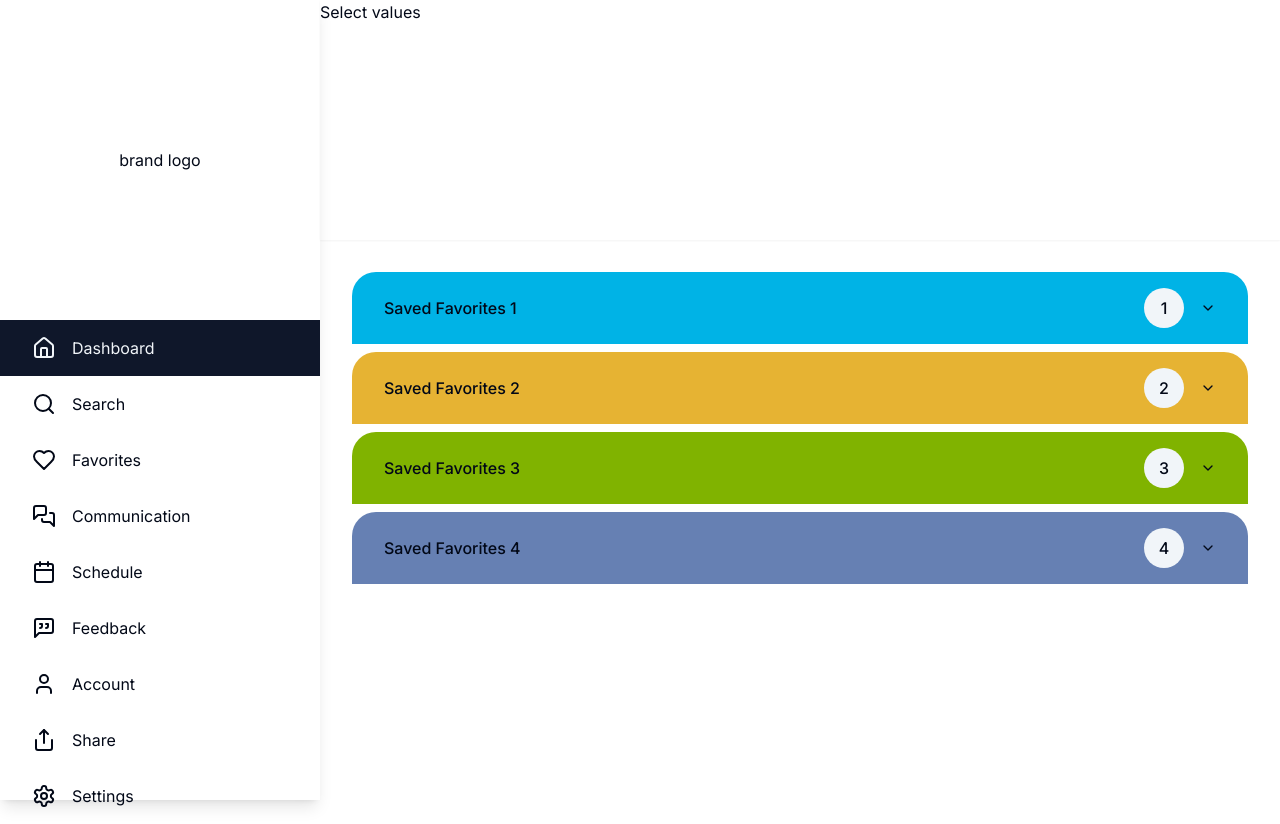
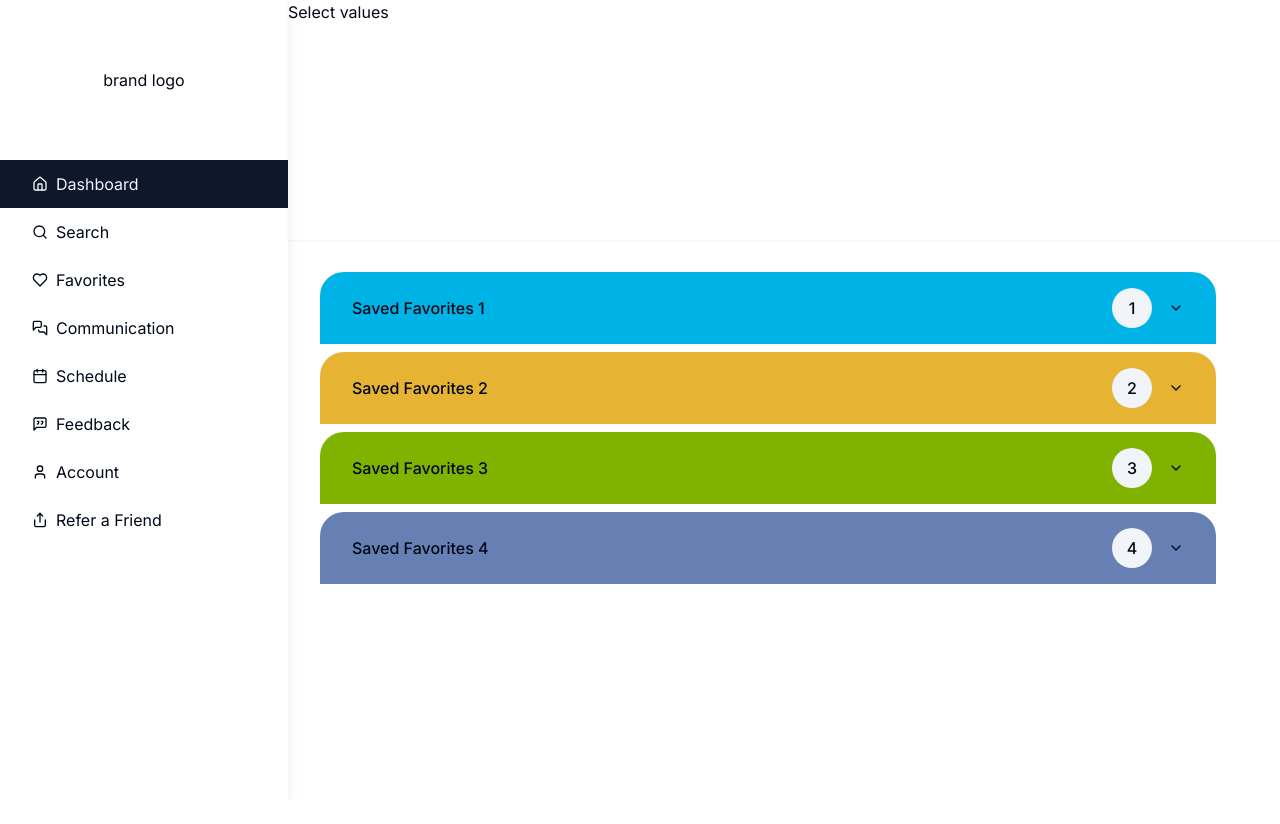
Before and after one commit to yogeshbisht/houzireal-fe, a Next.js app: page /client/dashboard in a window 1280 px wide. After the commit the page ends 800 px from the top, so only its background shows below. Built offline with nearby package versions, Linux system fonts and the light colour scheme.

Commit message:
set states for displaying and hiding list an dmap

```diff
--- a/app/client/layout.tsx
+++ b/app/client/layout.tsx
@@ -5,7 +5,7 @@ import SearchBar from "@/components/common/search-bar";
 const ClientLayout = ({ children }: { children: React.ReactNode }) => {
   return (
     <div className="flex">
-      <div className="relative z-10 hidden h-screen w-80 shadow-lg sm:block">
+      <div className="relative z-10 hidden h-screen w-72 shadow-lg sm:block">
         <Sidebar type="client" />
       </div>
       <div className="flex-1">
--- /dev/null
+++ b/app/client/search/components/left-content.tsx
@@ -0,0 +1,50 @@
+"use client";
+
+import { useState } from "react";
+import { cn } from "@/lib/utils";
+import LoaderButton from "@/components/shared/loader-button";
+
+const LeftContent = () => {
+  const [hideMap, setHideMap] = useState(false);
+  const [hideResult, setHideResult] = useState(true);
+
+  return (
+    <div className="grid grid-cols-12">
+      <div className="col-span-9 text-left xl:col-span-8">
+        <div className="flex items-center">
+          <div
+            className={cn("my-4 flex-1 cursor-pointer font-medium", {
+              "opacity-50 select-none cursor-not-allowed pointer-events-none":
+                hideResult,
+            })}
+            onClick={() => {
+              setHideMap(!hideMap);
+            }}
+          >
+            {hideMap ? "Show Map" : "Hide Map"}
+          </div>
+          <div className="relative flex-1">
+            <LoaderButton btnText="Load More" loading={false} />
+          </div>
+        </div>
+      </div>
+      <div className="col-span-3 xl:col-span-4">
+        <div className="flex items-center">
+          <div
+            className={cn("my-4 flex-1 cursor-pointer font-medium", {
+              "opacity-50 select-none cursor-not-allowed pointer-events-none":
+                hideMap,
+            })}
+            onClick={() => {
+              setHideResult(!hideResult);
+            }}
+          >
+            {hideResult ? "Show List" : "Hide List"}
+          </div>
+        </div>
+      </div>
+    </div>
+  );
+};
+
+export default LeftContent;
--- /dev/null
+++ b/app/client/search/page.tsx
@@ -0,0 +1,23 @@
+import LeftContent from "./components/left-content";
+
+async function getSearchResults() {
+  const response = await fetch("https://jsonplaceholder.typicode.com/posts");
+  return await response.json();
+}
+
+const ClientSearchPage = async () => {
+  const data = await getSearchResults();
+
+  if (data?.length) {
+    return (
+      <div className="h-20 w-full py-4">
+        <LeftContent />
+      </div>
+    );
+  }
+  return (
+    <div className="h-20 w-full">{data?.length ? <LeftContent /> : null}</div>
+  );
+};
+
+export default ClientSearchPage;
--- a/components/common/sidebar.tsx
+++ b/components/common/sidebar.tsx
@@ -1,6 +1,7 @@
 "use client";
 
 import { usePathname } from "next/navigation";
+import Link from "next/link";
 import { cn } from "@/lib/utils";
 import { CLIENT_SIDEBAR, AGENT_SIDEBAR } from "@/constants";
 
@@ -9,22 +10,23 @@ const Sidebar = ({ type }: { type: "client" | "agent" }) => {
   const menuItems = type === "client" ? CLIENT_SIDEBAR : AGENT_SIDEBAR;
   return (
     <>
-      <div className="flex h-80 items-center justify-center">brand logo</div>
+      <div className="flex h-40 items-center justify-center">brand logo</div>
       <div className="flex flex-col ">
         {menuItems.map((item, index) => (
+          <Link key={index} href={item.link}>
             <div
-            key={index}
               className={cn(
-              "flex cursor-pointer items-center justify-start px-8 py-4 transition duration-300 hover:bg-secondary",
+                "flex cursor-pointer items-center justify-start px-8 py-3 transition duration-300 hover:bg-secondary",
                 {
                   "bg-primary text-secondary hover:bg-primary hover:text-secondary":
                     pathname === item.link,
                 }
               )}
             >
-            <item.icon className="size-6" />
-            <span className="ml-4">{item.title}</span>
+              <item.icon className="size-4" />
+              <span className="ml-2">{item.title}</span>
             </div>
+          </Link>
         ))}
       </div>
     </>
--- /dev/null
+++ b/components/shared/loader-button.tsx
@@ -0,0 +1,24 @@
+import { Loader2 } from "lucide-react";
+import { Button } from "@/components/ui/button";
+import { cn } from "@/lib/utils";
+
+type LoaderButtonProps = {
+  loading: boolean;
+  btnText: string;
+};
+
+const LoaderButton = ({ loading, btnText }: LoaderButtonProps) => {
+  return (
+    <Button
+      className={cn("min-w-40", {
+        "cursor-not-allowed": loading,
+        "opacity-50": loading,
+      })}
+    >
+      {loading && <Loader2 className="mr-2 size-4 animate-spin" />}
+      {btnText}
+    </Button>
+  );
+};
+
+export default LoaderButton;
--- a/components/ui/button.tsx
+++ b/components/ui/button.tsx
@@ -1,8 +1,8 @@
-import * as React from "react"
-import { Slot } from "@radix-ui/react-slot"
-import { cva, type VariantProps } from "class-variance-authority"
+import * as React from "react";
+import { Slot } from "@radix-ui/react-slot";
+import { cva, type VariantProps } from "class-variance-authority";
 
-import { cn } from "@/lib/utils"
+import { cn } from "@/lib/utils";
 
 const buttonVariants = cva(
   "inline-flex items-center justify-center whitespace-nowrap rounded-md text-sm font-medium ring-offset-background transition-colors focus-visible:outline-none focus-visible:ring-2 focus-visible:ring-ring focus-visible:ring-offset-2 disabled:pointer-events-none disabled:opacity-50",
@@ -23,7 +23,7 @@ const buttonVariants = cva(
         default: "h-10 px-4 py-2",
         sm: "h-9 rounded-md px-3",
         lg: "h-11 rounded-md px-8",
-        icon: "h-10 w-10",
+        icon: "size-10",
       },
     },
     defaultVariants: {
@@ -31,26 +31,26 @@ const buttonVariants = cva(
       size: "default",
     },
   }
-)
+);
 
 export interface ButtonProps
   extends React.ButtonHTMLAttributes<HTMLButtonElement>,
     VariantProps<typeof buttonVariants> {
-  asChild?: boolean
+  asChild?: boolean;
 }
 
 const Button = React.forwardRef<HTMLButtonElement, ButtonProps>(
   ({ className, variant, size, asChild = false, ...props }, ref) => {
-    const Comp = asChild ? Slot : "button"
+    const Comp = asChild ? Slot : "button";
     return (
       <Comp
         className={cn(buttonVariants({ variant, size, className }))}
         ref={ref}
         {...props}
       />
-    )
+    );
   }
-)
-Button.displayName = "Button"
+);
+Button.displayName = "Button";
 
-export { Button, buttonVariants }
+export { Button, buttonVariants };
--- a/constants/index.ts
+++ b/constants/index.ts
@@ -5,7 +5,6 @@ import {
   MessageSquareQuote,
   MessagesSquare,
   Search,
-  Settings,
   Share,
   User,
 } from "lucide-react";
@@ -49,13 +48,8 @@ const CLIENT_SIDEBAR: SidebarItemType[] = [
   },
   {
     icon: Share,
-    title: "Share",
-    link: "/client/share",
-  },
-  {
-    icon: Settings,
-    title: "Settings",
-    link: "/client/settings",
+    title: "Refer a Friend",
+    link: "/client/refer",
   },
 ];
 
@@ -65,46 +59,6 @@ const AGENT_SIDEBAR: SidebarItemType[] = [
     title: "Dashboard",
     link: "/client/dashboard",
   },
-  {
-    icon: Search,
-    title: "Search",
-    link: "/client/search",
-  },
-  {
-    icon: Heart,
-    title: "Favorites",
-    link: "/client/favorites",
-  },
-  {
-    icon: MessagesSquare,
-    title: "Communication",
-    link: "/client/communication",
-  },
-  {
-    icon: Calendar,
-    title: "Schedule",
-    link: "/client/schedule",
-  },
-  {
-    icon: MessageSquareQuote,
-    title: "Feedback",
-    link: "/client/feedback",
-  },
-  {
-    icon: User,
-    title: "Account",
-    link: "/client/account",
-  },
-  {
-    icon: Share,
-    title: "Share",
-    link: "/client/share",
-  },
-  {
-    icon: Settings,
-    title: "Settings",
-    link: "/client/settings",
-  },
 ];
 
 export { CLIENT_SIDEBAR, AGENT_SIDEBAR };
```
Lines whose indentation alone changed are shown as unchanged.
